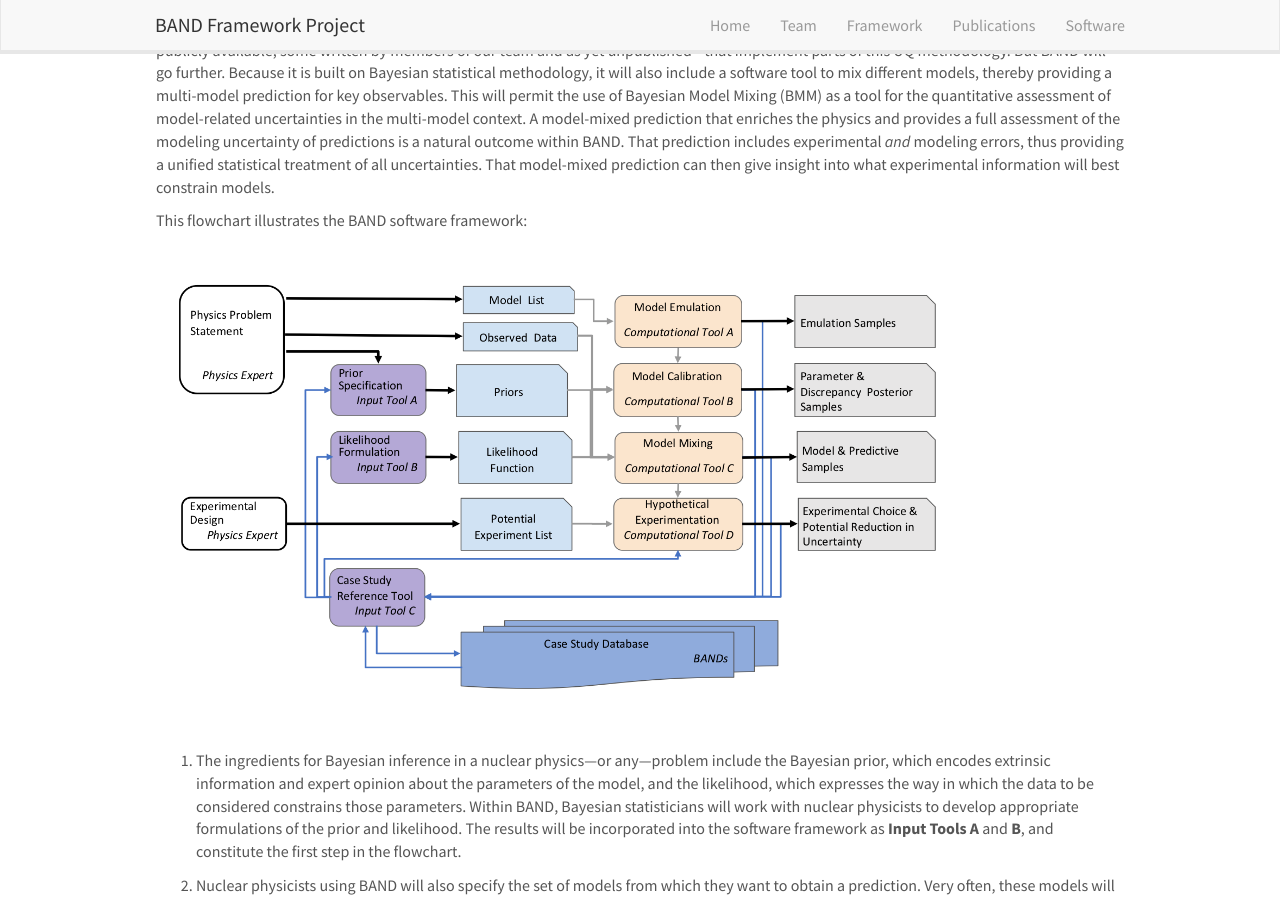
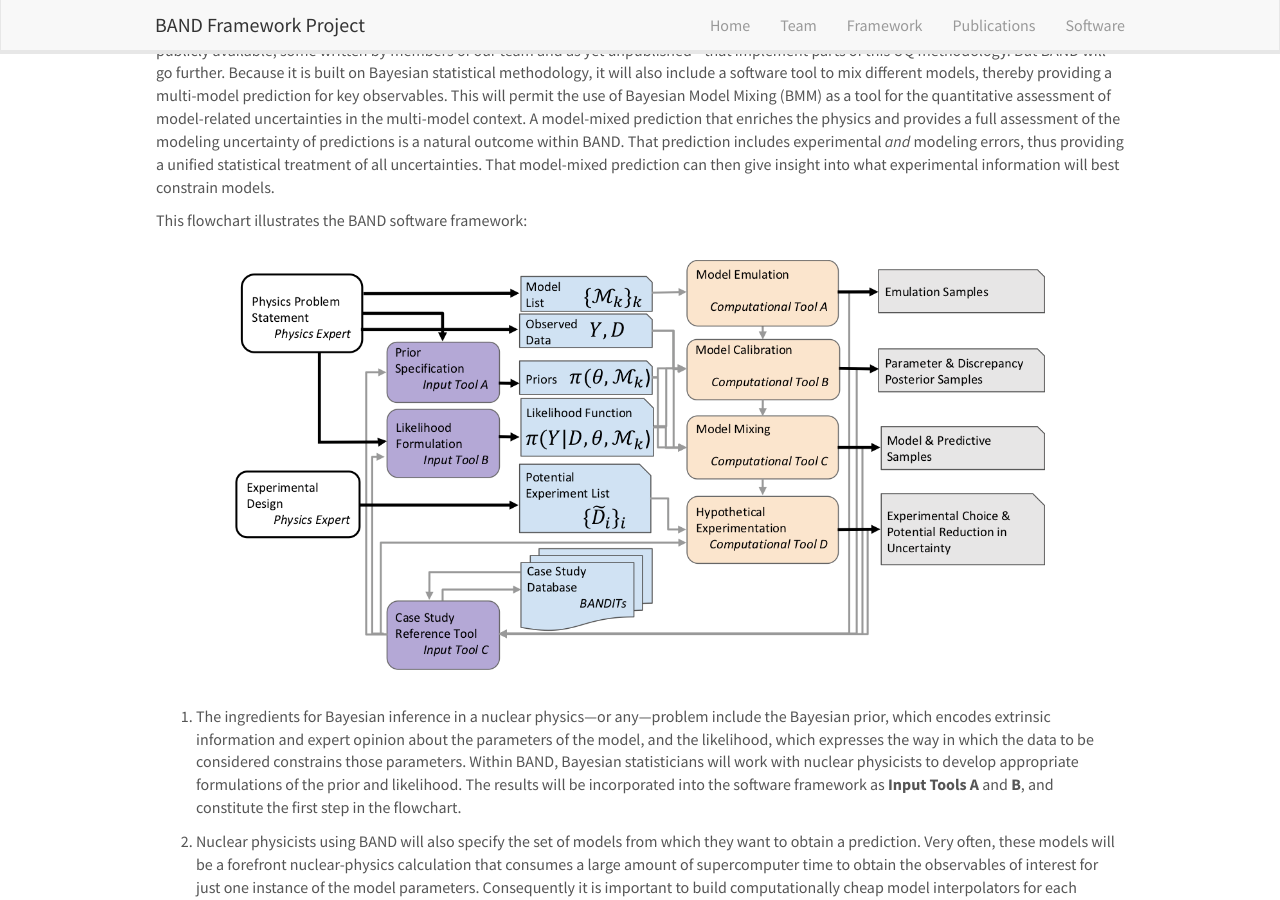
Before and after one commit to bandframework/bandframework.github.io, a Jekyll site: the page built from _pages/framework.md, in a window 1280 px wide and 900 px high, scrolled down 349 px. Built offline with Jekyll 4.4.1, drawn with Linux system fonts in a browser that asks for light colours; nearby versions of some CDN libraries.

Commit message:
updated BAND flowchart

```diff
--- a/_pages/framework.md
+++ b/_pages/framework.md
@@ -21,8 +21,8 @@ Bayesian statistical methodology, it will also include a software tool to mix di
 <p>
 This flowchart illustrates the BAND software framework:
 
-<figure class="fourth">
-  <img src="{{ site.url }}{{ site.baseurl }}/images/frameworkpic/flowchart_website_v2.png" style="width: 810px">
+<figure class="fourth" style="text-align:center">
+  <img src="{{ site.url }}{{ site.baseurl }}/images/frameworkpic/flowchart_website_v3.png" style="width: 810px">
 </figure>
 </p>
 
```
Also changed, not shown: _pages/home.md (+1 -1 lines), images/frameworkpic/flowchart_website_v3.png (added).
